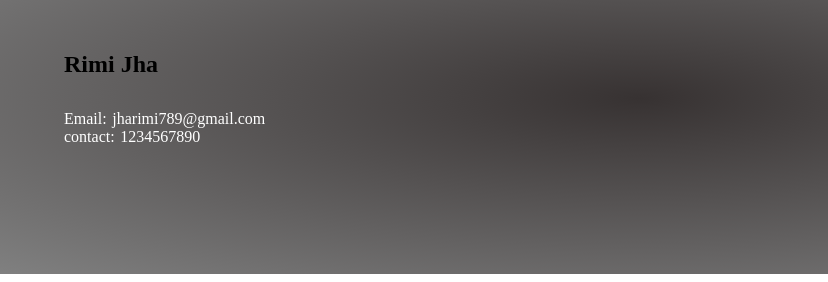
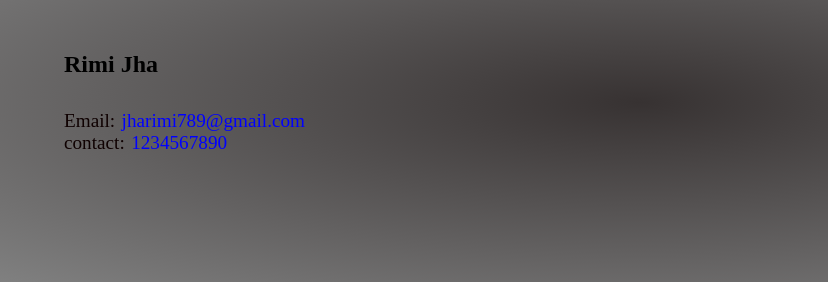
Before and after one commit to RJ020803/portfolio-project, a plain HTML site: page PORTFOLIO/index.html in a window 1280 px wide. Shown: the part 4363-4645 px from the top of the page, 0-828 px from the left. Drawn offline with Linux system fonts and the light colour scheme; a script that the page names is missing.

Commit message:
final commit

```diff
--- a/PORTFOLIO/style.css
+++ b/PORTFOLIO/style.css
@@ -366,6 +366,11 @@
   }
 
   .footer-text-container p{
-  color:white;
+  color:rgb(15, 1, 1);
   word-spacing: 0.1rem;
+  font-size: larger;
   }
+
+  .footer-text-container span{
+    color: blue;
+  }
```
